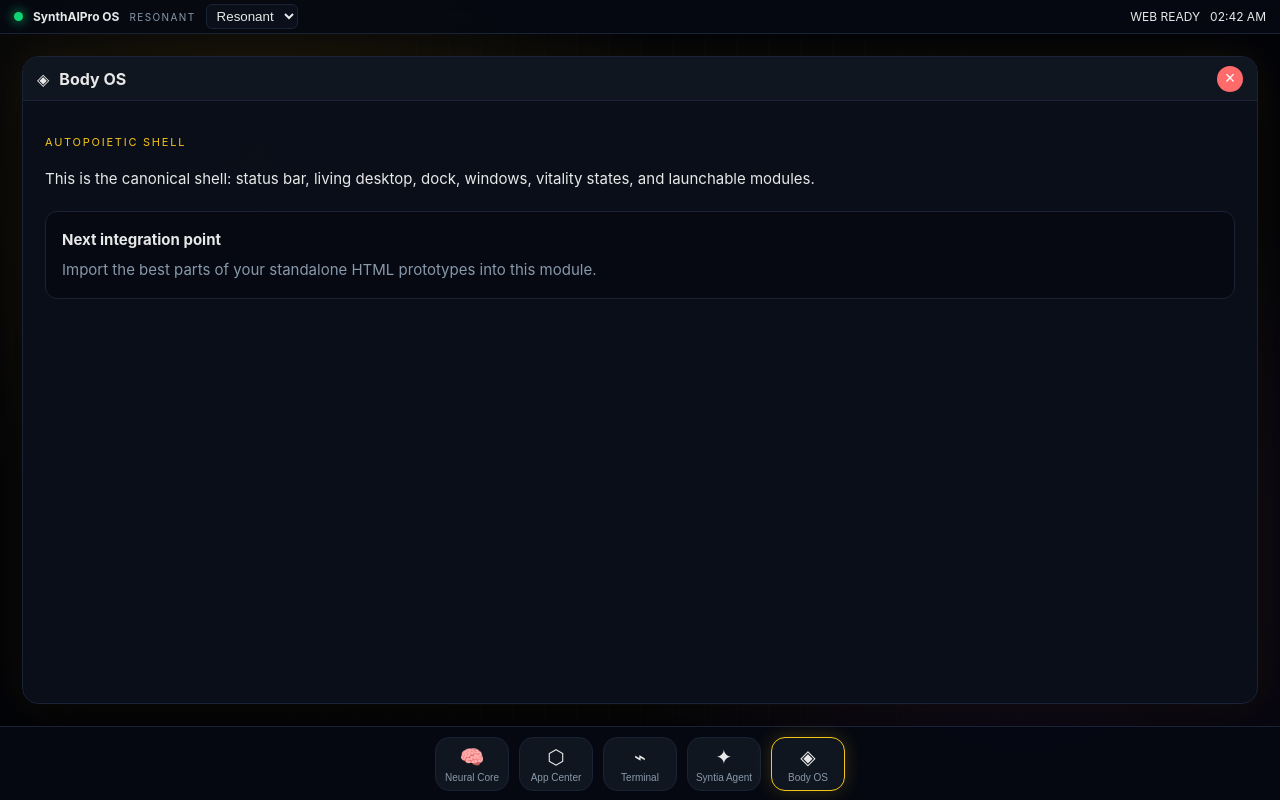
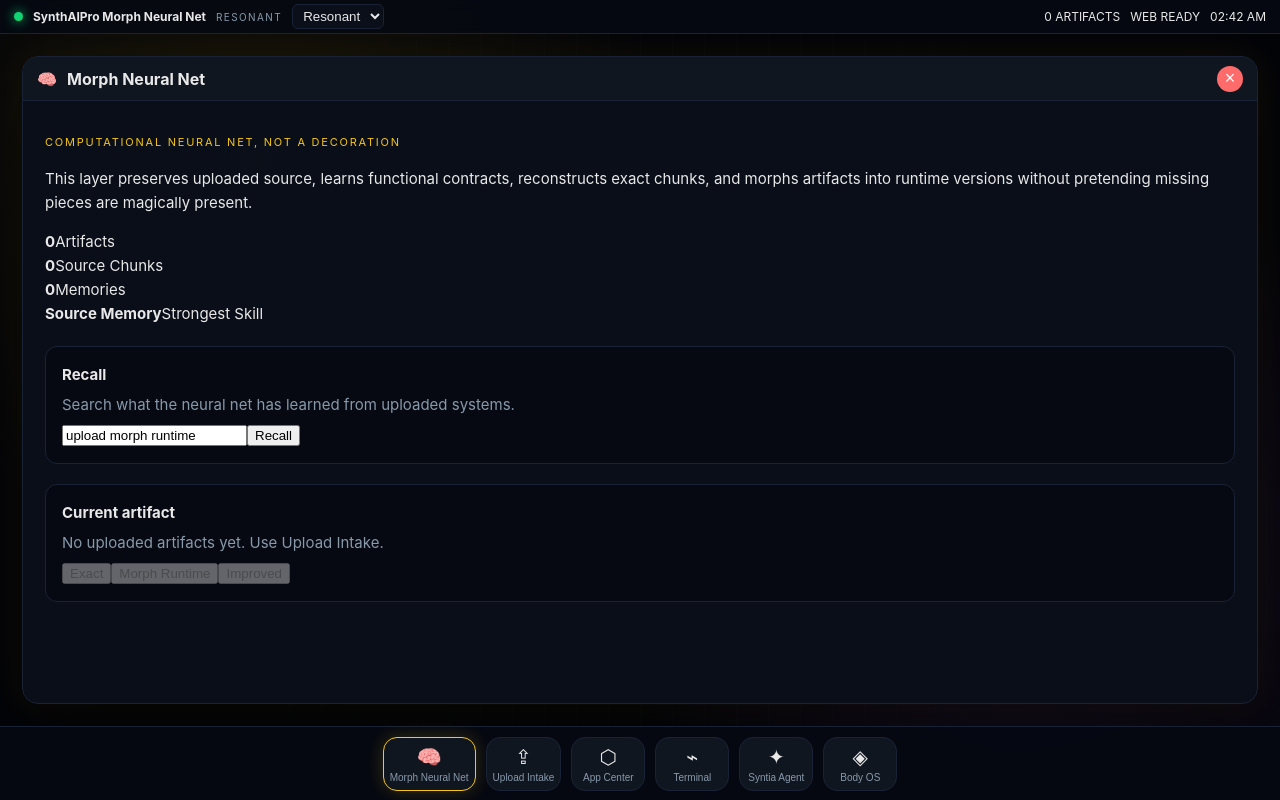
Before and after one commit to justappgrabbin/SynthAIPro, a React (Vite) app: page / in a window 1280 px wide. Built offline with nearby package versions, Linux system fonts and the light colour scheme.

Commit message:
Wire UI to Morph computational neural net

```diff
--- a/src/main.jsx
+++ b/src/main.jsx
@@ -1,43 +1,22 @@
 import React, { useEffect, useMemo, useState } from 'react';
 import { createRoot } from 'react-dom/client';
+import {
+  ingestFiles,
+  loadMorphNet,
+  morphArtifact,
+  recall,
+  saveMorphNet,
+  stats
+} from './morphNeuralNet.js';
 import './styles.css';
 
 const APPS = [
-  {
-    id: 'neural',
-    icon: '🧠',
-    title: 'Neural Core',
-    subtitle: 'Memory, reflection, reconstruction',
-    body: 'The neural layer is the place for source memory, MIR contracts, regeneration modes, and brutal honesty checks. This is where the old TypeScript engine belongs.'
-  },
-  {
-    id: 'appcenter',
-    icon: '⬡',
-    title: 'App Center',
-    subtitle: 'Install, launch, organize',
-    body: 'The App Center becomes the launcher for imported HTML tools, internal modules, and future packaged apps.'
-  },
-  {
-    id: 'terminal',
-    icon: '⌁',
-    title: 'Terminal',
-    subtitle: 'Command surface',
-    body: 'Try commands: help, status, apps, clear. This browser OS is static right now, but it is wired as a shell for real commands later.'
-  },
-  {
-    id: 'agent',
-    icon: '✦',
-    title: 'Syntia Agent',
-    subtitle: 'Companion process',
-    body: 'Agent presence panel for project tracking, reminders, synthesis, and OS-level guidance. Currently local UI, future API-ready.'
-  },
-  {
-    id: 'body',
-    icon: '◈',
-    title: 'Body OS',
-    subtitle: 'Autopoietic shell',
-    body: 'This is the canonical shell: status bar, living desktop, dock, windows, vitality states, and launchable modules.'
-  }
+  { id: 'neural', icon: '🧠', title: 'Morph Neural Net', subtitle: 'Computational memory, source preservation, functional morphing' },
+  { id: 'upload', icon: '⇪', title: 'Upload Intake', subtitle: 'Upload code, HTML, text, and zip-like source artifacts' },
+  { id: 'appcenter', icon: '⬡', title: 'App Center', subtitle: 'Modules, tools, imported prototypes, and OS apps' },
+  { id: 'terminal', icon: '⌁', title: 'Terminal', subtitle: 'Command surface' },
+  { id: 'agent', icon: '✦', title: 'Syntia Agent', subtitle: 'Companion process for learning and movement' },
+  { id: 'body', icon: '◈', title: 'Body OS', subtitle: 'Autopoietic interface shell' }
 ];
 
 function Clock() {
@@ -49,42 +28,128 @@ function Clock() {
   return <span>{now.toLocaleTimeString([], { hour: '2-digit', minute: '2-digit' })}</span>;
 }
 
-function Terminal() {
-  const [lines, setLines] = useState(['SynthAIPro OS terminal online.', 'Type help.']);
+function NeuralCore({ net, setNet }) {
+  const [query, setQuery] = useState('upload morph runtime');
+  const [matches, setMatches] = useState([]);
+  const [result, setResult] = useState(null);
+  const summary = stats(net);
+  const selected = net.artifacts[0];
+
+  const runRecall = () => {
+    const next = { ...net, artifacts: [...net.artifacts], memories: [...net.memories], skills: [...net.skills], events: [...net.events] };
+    setMatches(recall(next, query));
+    saveMorphNet(next);
+    setNet(next);
+  };
+
+  const runMorph = (mode) => {
+    const next = { ...net, artifacts: [...net.artifacts], memories: [...net.memories], skills: [...net.skills], events: [...net.events] };
+    setResult(morphArtifact(next, selected?.id, mode));
+    setNet({ ...next });
+  };
+
+  return <div className="neural-panel">
+    <p className="eyebrow">Computational neural net, not a decoration</p>
+    <p>This layer preserves uploaded source, learns functional contracts, reconstructs exact chunks, and morphs artifacts into runtime versions without pretending missing pieces are magically present.</p>
+
+    <div className="stat-grid">
+      <div><strong>{summary.artifacts}</strong><span>Artifacts</span></div>
+      <div><strong>{summary.chunks}</strong><span>Source Chunks</span></div>
+      <div><strong>{summary.memories}</strong><span>Memories</span></div>
+      <div><strong>{summary.strongestSkill}</strong><span>Strongest Skill</span></div>
+    </div>
+
+    <div className="module-card">
+      <strong>Recall</strong>
+      <span>Search what the neural net has learned from uploaded systems.</span>
+      <div className="inline-control"><input value={query} onChange={(e) => setQuery(e.target.value)} /><button onClick={runRecall}>Recall</button></div>
+      {matches.length > 0 && <div className="result-list">{matches.map((match, index) => <div key={index}><b>{match.kind}</b> · {match.item.name || match.item.label}</div>)}</div>}
+    </div>
+
+    <div className="module-card">
+      <strong>Current artifact</strong>
+      <span>{selected ? `${selected.name} · ${selected.chunks.length} chunks · ${selected.contract.intent}` : 'No uploaded artifacts yet. Use Upload Intake.'}</span>
+      <div className="inline-control"><button onClick={() => runMorph('exact')} disabled={!selected}>Exact</button><button onClick={() => runMorph('morph_runtime')} disabled={!selected}>Morph Runtime</button><button onClick={() => runMorph('improved')} disabled={!selected}>Improved</button></div>
+    </div>
+
+    {result && <pre className="result-box">{JSON.stringify({ confidence: result.confidence, modeUsed: result.modeUsed, integrity: result.integrity, isExact: result.isExact, missing: result.missing, chunkCount: result.chunkCount }, null, 2)}</pre>}
+  </div>;
+}
+
+function UploadIntake({ net, setNet }) {
+  const [busy, setBusy] = useState(false);
+  const handleFiles = async (event) => {
+    const files = event.target.files;
+    if (!files?.length) return;
+    setBusy(true);
+    const next = { ...net, artifacts: [...net.artifacts], memories: [...net.memories], skills: [...net.skills], events: [...net.events] };
+    await ingestFiles(next, files);
+    setNet({ ...next });
+    setBusy(false);
+  };
+
+  return <div>
+    <p className="eyebrow">Upload intake stays in the plot</p>
+    <p>Drop in HTML, code, text, and source artifacts. Zip support is recognized at the contract level now; full unzip extraction is the next adapter.</p>
+    <label className="upload-zone">
+      <input type="file" multiple onChange={handleFiles} />
+      <strong>{busy ? 'Learning...' : 'Choose files to remember'}</strong>
+      <span>The neural net chunks source, stores functional contracts, and makes it available for exact or morphed regeneration.</span>
+    </label>
+    <div className="result-list">
+      {net.artifacts.map((artifact) => <div key={artifact.id}><b>{artifact.name}</b> · {artifact.chunks.length} chunks · {artifact.contract.capabilities.join(', ') || 'source preserved'}</div>)}
+    </div>
+  </div>;
+}
+
+function Terminal({ net, setNet }) {
+  const [lines, setLines] = useState(['SynthAIPro Morph terminal online.', 'Type help.']);
   const [input, setInput] = useState('');
   const run = (event) => {
     event.preventDefault();
     const cmd = input.trim().toLowerCase();
     if (!cmd) return;
     if (cmd === 'clear') setLines([]);
-    else if (cmd === 'help') setLines((old) => [...old, '> help', 'commands: help, status, apps, clear']);
-    else if (cmd === 'status') setLines((old) => [...old, '> status', 'phase: deployable browser shell | mode: static OS | repo: SynthAIPro']);
+    else if (cmd === 'help') setLines((old) => [...old, '> help', 'commands: help, status, apps, skills, artifacts, exact, morph, clear']);
+    else if (cmd === 'status') setLines((old) => [...old, '> status', JSON.stringify(stats(net), null, 2)]);
     else if (cmd === 'apps') setLines((old) => [...old, '> apps', APPS.map((app) => `${app.icon} ${app.title}`).join('\n')]);
-    else setLines((old) => [...old, `> ${cmd}`, `Unknown command: ${cmd}`]);
+    else if (cmd === 'skills') setLines((old) => [...old, '> skills', net.skills.map((skill) => `${skill.name}: ${skill.strength}`).join('\n')]);
+    else if (cmd === 'artifacts') setLines((old) => [...old, '> artifacts', net.artifacts.map((artifact) => `${artifact.name}: ${artifact.chunks.length} chunks`).join('\n') || 'No artifacts uploaded yet.']);
+    else if (cmd === 'exact' || cmd === 'morph') {
+      const next = { ...net, artifacts: [...net.artifacts], memories: [...net.memories], skills: [...net.skills], events: [...net.events] };
+      const output = morphArtifact(next, next.artifacts[0]?.id, cmd === 'exact' ? 'exact' : 'morph_runtime');
+      setNet({ ...next });
+      setLines((old) => [...old, `> ${cmd}`, JSON.stringify({ confidence: output.confidence, integrity: output.integrity, isExact: output.isExact, missing: output.missing }, null, 2)]);
+    } else setLines((old) => [...old, `> ${cmd}`, `Unknown command: ${cmd}`]);
     setInput('');
   };
   return <div className="terminal"><div className="terminal-output">{lines.join('\n')}</div><form onSubmit={run} className="terminal-input"><span>λ</span><input value={input} onChange={(e) => setInput(e.target.value)} autoFocus /></form></div>;
 }
 
-function AppWindow({ app, onClose }) {
+function AppWindow({ app, onClose, net, setNet }) {
   return <section className="window">
     <header className="window-header"><span>{app.icon}</span><strong>{app.title}</strong><button onClick={onClose}>×</button></header>
     <div className="window-body">
-      {app.id === 'terminal' ? <Terminal /> : <><p className="eyebrow">{app.subtitle}</p><p>{app.body}</p><div className="module-card"><strong>Next integration point</strong><span>Import the best parts of your standalone HTML prototypes into this module.</span></div></>}
+      {app.id === 'neural' && <NeuralCore net={net} setNet={setNet} />}
+      {app.id === 'upload' && <UploadIntake net={net} setNet={setNet} />}
+      {app.id === 'terminal' && <Terminal net={net} setNet={setNet} />}
+      {!['neural', 'upload', 'terminal'].includes(app.id) && <><p className="eyebrow">{app.subtitle}</p><p>{app.id === 'body' ? 'The OS is the body/interface for the Morph neural net. It should never replace the computational learner underneath.' : 'This module is ready to become one of the OS organs imported from your standalone prototypes.'}</p><div className="module-card"><strong>Next integration point</strong><span>Bring in the matching uploaded prototype as a module without removing upload, learning, source memory, or morph behavior.</span></div></>}
     </div>
   </section>;
 }
 
 function SynthAIProOS() {
-  const [openApp, setOpenApp] = useState(APPS[4]);
+  const [net, setNet] = useState(() => loadMorphNet());
+  const [openApp, setOpenApp] = useState(APPS[0]);
   const [phase, setPhase] = useState('resonant');
   const phaseText = useMemo(() => phase.toUpperCase(), [phase]);
+  useEffect(() => saveMorphNet(net), [net]);
 
   return <main className={`os-shell ${phase}`}>
     <div className="grid-glow" />
     <header className="status-bar">
       <div className={`pulse ${phase}`} />
-      <strong>SynthAIPro OS</strong>
+      <strong>SynthAIPro Morph Neural Net</strong>
       <span className="phase">{phaseText}</span>
       <select value={phase} onChange={(e) => setPhase(e.target.value)}>
         <option value="dormant">Dormant</option>
@@ -94,13 +159,14 @@ function SynthAIProOS() {
         <option value="resonant">Resonant</option>
       </select>
       <span className="spacer" />
+      <span>{stats(net).artifacts} ARTIFACTS</span>
       <span>WEB READY</span>
       <Clock />
     </header>
 
     <section className="desktop">
-      {!openApp && <div className="wallpaper"><div className="glyph">◈ ⬡ ◈</div><h1>Resonance Body OS</h1><p>Browser-native shell. Deployable. Not three zips in a trench coat anymore.</p></div>}
-      {openApp && <AppWindow app={openApp} onClose={() => setOpenApp(null)} />}
+      {!openApp && <div className="wallpaper"><div className="glyph">◈ ⬡ ◈</div><h1>Morph Neural Net</h1><p>The OS is the interface. The learner is the engine.</p></div>}
+      {openApp && <AppWindow app={openApp} onClose={() => setOpenApp(null)} net={net} setNet={setNet} />}
     </section>
 
     <nav className="dock" aria-label="App dock">
```
